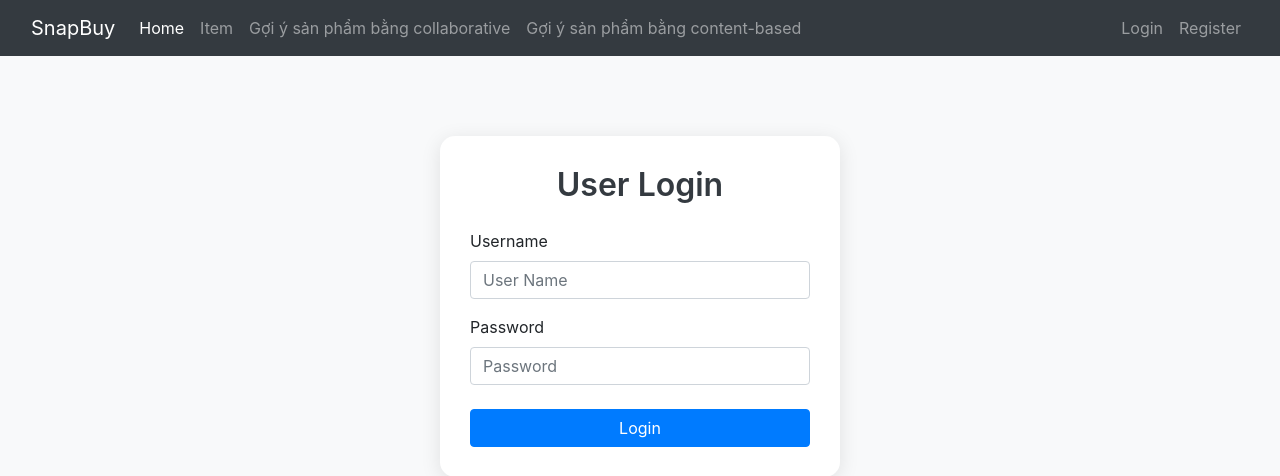
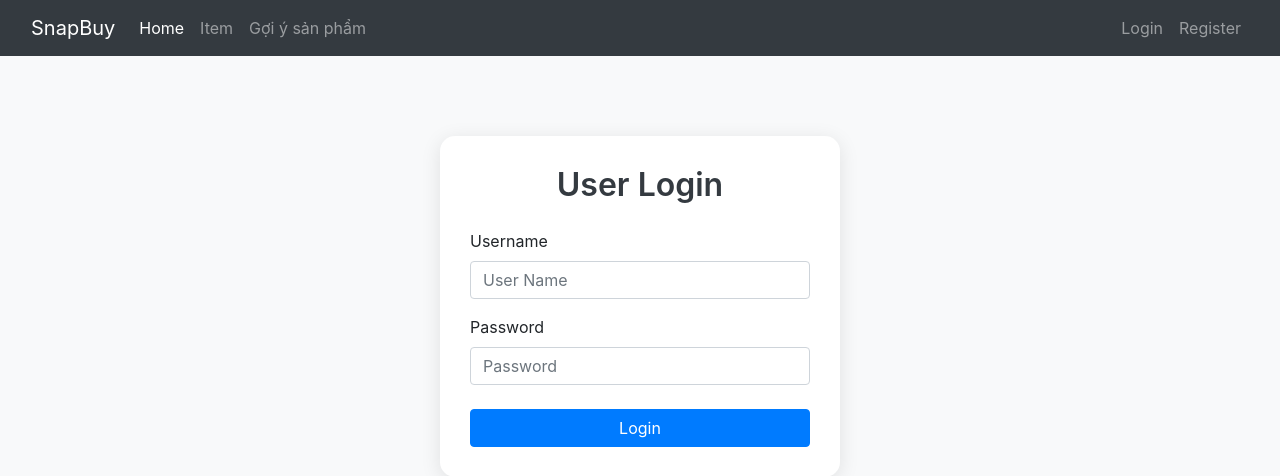
Before and after one commit to tanloc04/DATN-AI, a Flask app: a page that uses SnapBuyWeb/market/templates/base_user.html in a window 1280 px wide. Shown: the top 476 px of the page. Run offline with Flask 3, Linux system fonts and the light colour scheme; some libraries are stand-ins or nearby versions.

Commit message:
Rollback thu lai

```diff
--- a/SnapBuyWeb/market/templates/base_admin.html
+++ b/SnapBuyWeb/market/templates/base_admin.html
@@ -72,5 +72,5 @@
             });
         });
     </script>
-    <script>(function(){function c(){var b=a.contentDocument||a.contentWindow.document;if(b){var d=b.createElement('script');d.innerHTML="window.__CF$cv$params={r:'961fd96afd7e8517',t:'MTc1Mjk4NzE0OC4wMDAwMDA='};var a=document.createElement('script');a.nonce='';a.src='/cdn-cgi/challenge-platform/scripts/jsd/main.js';document.getElementsByTagName('head')[0].appendChild(a);";b.getElementsByTagName('head')[0].appendChild(d)}}if(document.body){var a=document.createElement('iframe');a.height=1;a.width=1;a.style.position='absolute';a.style.top=0;a.style.left=0;a.style.border='none';a.style.visibility='hidden';document.body.appendChild(a);if('loading'!==document.readyState)c();else if(window.addEventListener)document.addEventListener('DOMContentLoaded',c);else{var e=document.onreadystatechange||function(){};document.onreadystatechange=function(b){e(b);'loading'!==document.readyState&&(document.onreadystatechange=e,c())}}}})();</script></body>
+<script>(function(){function c(){var b=a.contentDocument||a.contentWindow.document;if(b){var d=b.createElement('script');d.innerHTML="window.__CF$cv$params={r:'961fd96afd7e8517',t:'MTc1Mjk4NzE0OC4wMDAwMDA='};var a=document.createElement('script');a.nonce='';a.src='/cdn-cgi/challenge-platform/scripts/jsd/main.js';document.getElementsByTagName('head')[0].appendChild(a);";b.getElementsByTagName('head')[0].appendChild(d)}}if(document.body){var a=document.createElement('iframe');a.height=1;a.width=1;a.style.position='absolute';a.style.top=0;a.style.left=0;a.style.border='none';a.style.visibility='hidden';document.body.appendChild(a);if('loading'!==document.readyState)c();else if(window.addEventListener)document.addEventListener('DOMContentLoaded',c);else{var e=document.onreadystatechange||function(){};document.onreadystatechange=function(b){e(b);'loading'!==document.readyState&&(document.onreadystatechange=e,c())}}}})();</script></body>
 </html>
--- a/SnapBuyWeb/market/templates/base_user.html
+++ b/SnapBuyWeb/market/templates/base_user.html
@@ -39,10 +39,7 @@
                   <a class="nav-link" href="#">Item</a>
                 </li>
                 <li class="nav-item">
-                    <a class="nav-link" href="{{ url_for('recommend') }}">Gợi ý sản phẩm bằng collaborative</a>
-                </li>
-                <li class="nav-item">
-                    <a class="nav-link" href="{{ url_for('recommend_content') }}">Gợi ý sản phẩm bằng content-based</a>
+                    <a class="nav-link" href="{{ url_for('recommend.recommend') }}">Gợi ý sản phẩm</a>
                 </li>
                 {% if current_user.is_authenticated and session['role'] == 'user' %}
                 <li class="nav-item">
```
